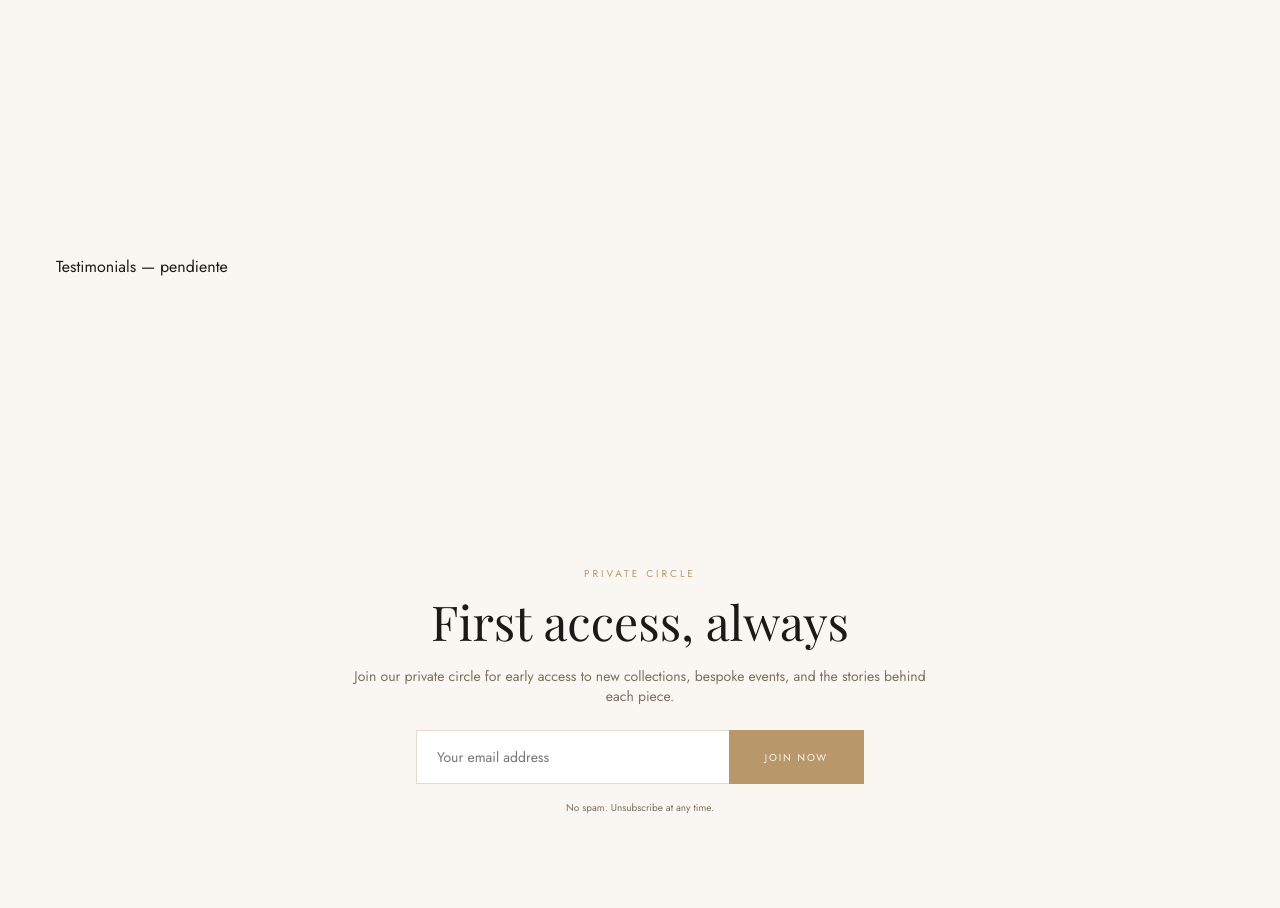
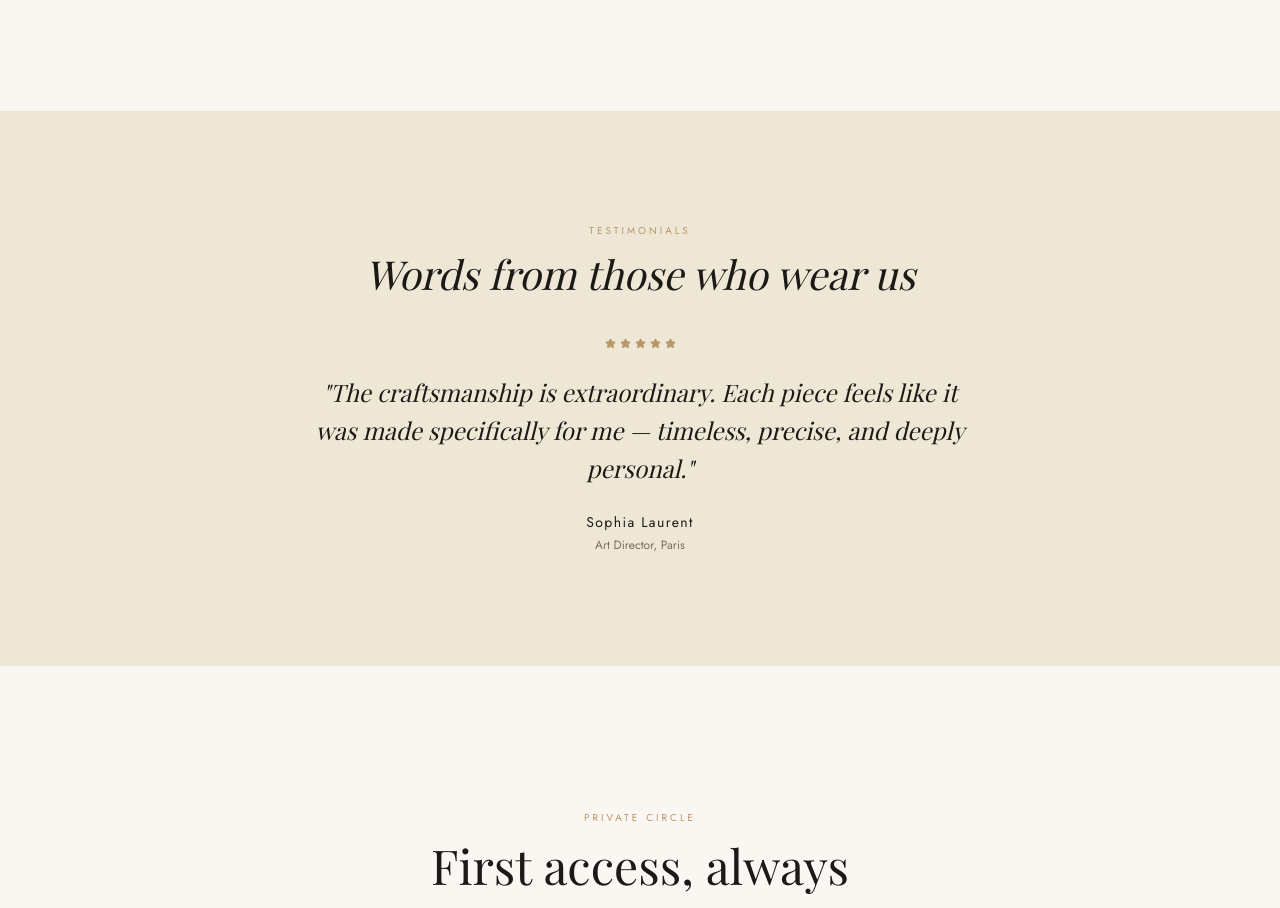
Before and after one commit to jadx2/07_joyeria, a React (Vite) app: page / in a window 1280 px wide. Shown: the part 2982-3890 px from the top of the page. Built offline with nearby package versions, Linux system fonts and the light colour scheme; a web font is replaced by a local one.

Commit message:
feat(#23): maqueta la sección Testimonials sin rotación (#70)
* feat(#23): maqueta la sección Testimonials sin rotación

* fix(#23): usa px en vez de rem en Testimonials

```diff
--- a/src/sections/Testimonials/Testimonials.css
+++ b/src/sections/Testimonials/Testimonials.css
@@ -1,3 +1,45 @@
-.testimonials {
-  padding: var(--space-2xl) var(--container-pad);
+.testimonios {
+  background-color: var(--color-bg-alt);
+  padding: 112px 0;
 }
+
+.testimonios__contenedor {
+  max-width: 768px;
+  margin: 0 auto;
+  padding: 0 var(--container-pad);
+  text-align: center;
+}
+
+.testimonios__contenedor .encabezado__titulo {
+  font-size: 40px;
+}
+
+.testimonios__estrellas {
+  display: flex;
+  justify-content: center;
+  gap: 4px;
+  margin-top: var(--space-lg);
+}
+
+.testimonios__cita {
+  font-family: var(--font-display);
+  font-style: italic;
+  font-size: 24px;
+  line-height: 1.6;
+  color: var(--color-text);
+  margin-top: var(--space-md);
+}
+
+.testimonios__nombre {
+  font-family: var(--font-body);
+  font-size: 14px;
+  letter-spacing: 0.1em;
+  color: var(--color-text);
+  margin-top: var(--space-md);
+}
+
+.testimonios__rol {
+  font-size: 12px;
+  color: var(--color-text-muted);
+  margin-top: 4px;
+}
--- a/src/sections/Testimonials/Testimonials.jsx
+++ b/src/sections/Testimonials/Testimonials.jsx
@@ -1,7 +1,42 @@
 import "./Testimonials.css"
+import { LuStar } from "react-icons/lu"
+import SectionHeading from "../../components/SectionHeading/SectionHeading"
+import { testimonios } from "../../data/testimonios"
+
+const testimonio = testimonios[0]
 
 const Testimonials = () => {
-  return <section className="testimonials">Testimonials — pendiente</section>
+  return (
+    <section className="testimonios">
+      <div className="testimonios__contenedor">
+        <SectionHeading eyebrow="Testimonials" align="center">
+          <em>Words from those who wear us</em>
+        </SectionHeading>
+
+        <div className="testimonios__item">
+          <div className="testimonios__estrellas">
+            {Array(testimonio.estrellas)
+              .fill(null)
+              .map((_, indice) => (
+                <LuStar
+                  key={indice}
+                  size={11}
+                  fill="var(--color-primary)"
+                  color="var(--color-primary)"
+                />
+              ))}
+          </div>
+
+          <blockquote className="testimonios__cita">
+            "{testimonio.cita}"
+          </blockquote>
+
+          <p className="testimonios__nombre">{testimonio.nombre}</p>
+          <p className="testimonios__rol">{testimonio.rol}</p>
+        </div>
+      </div>
+    </section>
+  )
 }
 
 export default Testimonials
```
